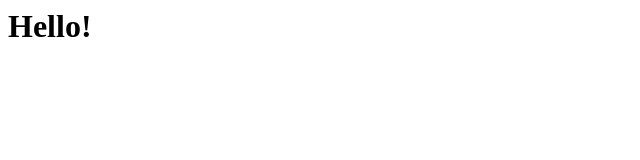
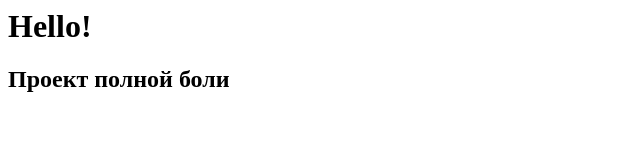
Before and after one commit to shutlersss/TestLastTask, a plain HTML site: page index.html in a window 1280 px wide. Shown: the whole page, without its empty margins (0-640 px from the left). Drawn offline with Linux system fonts and the light colour scheme.

Commit message:
Update index.html

```diff
--- a/index.html
+++ b/index.html
@@ -4,5 +4,6 @@
 </head>
 <body>
 <H1>Hello!</H1>
+<h2>Проект полной боли</h2>
 </body>
 </html>
```
